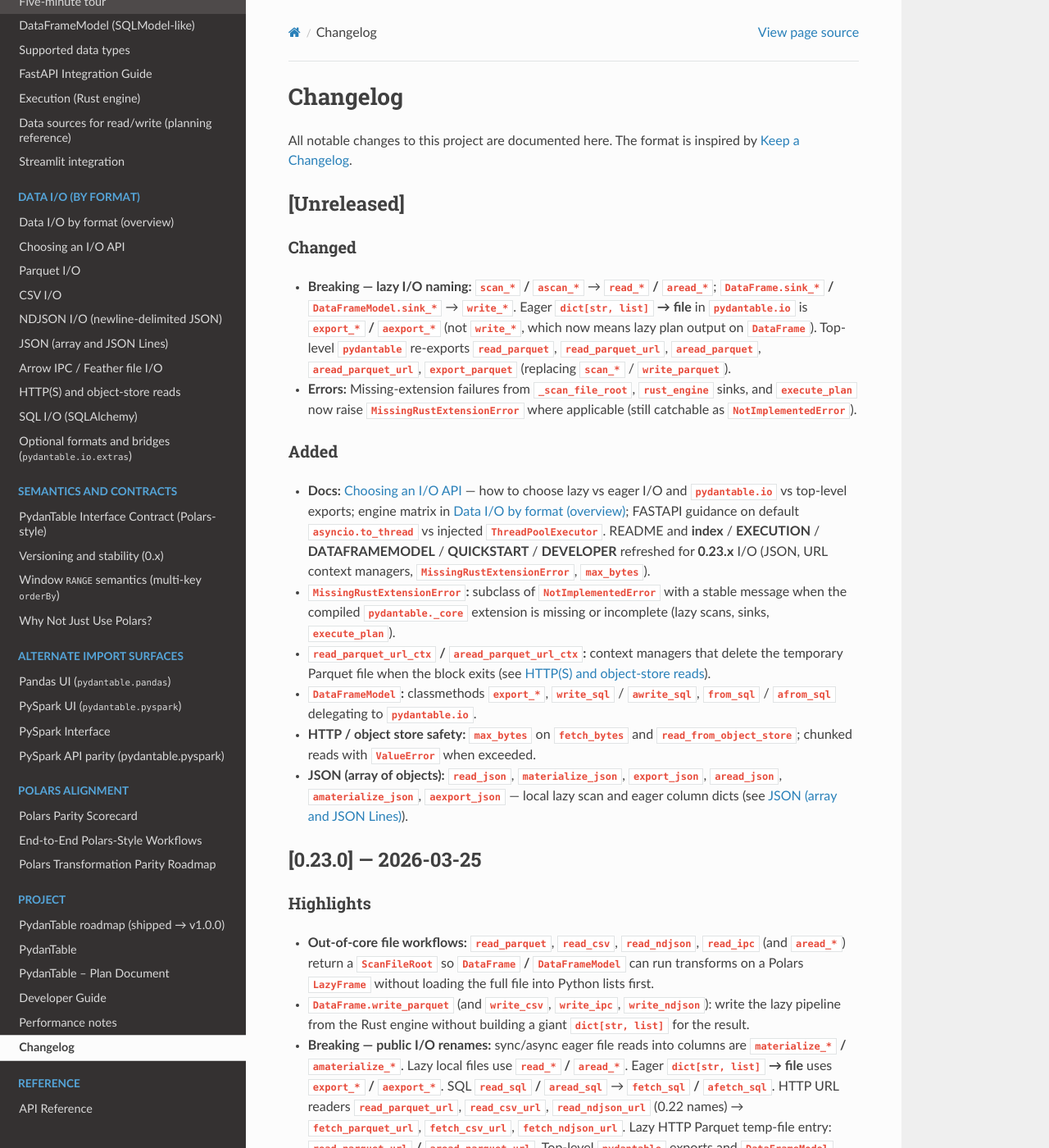
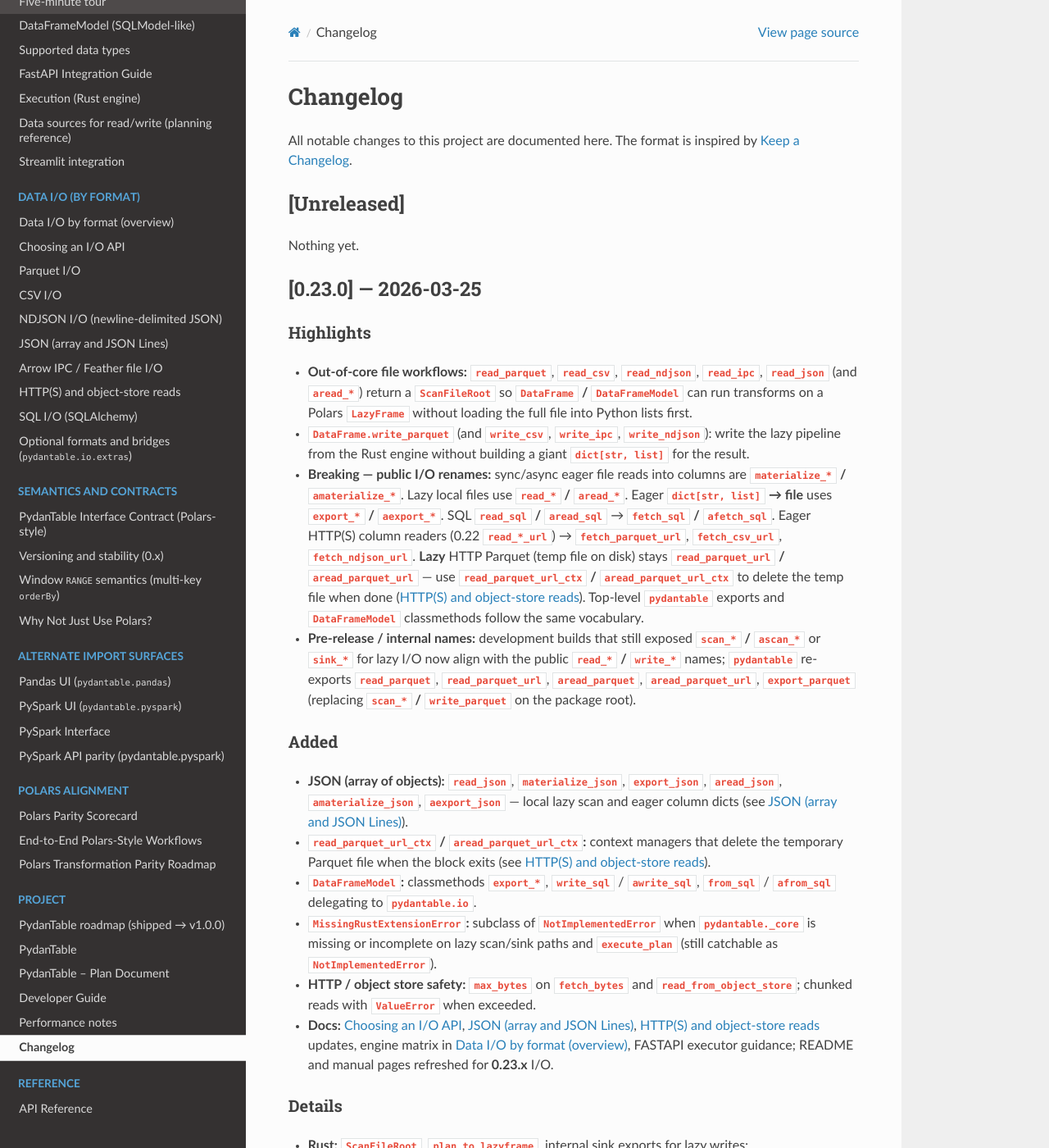
Before and after one commit to eddiethedean/pydantable, a Sphinx documentation site: the page built from docs/changelog.md, in a window 1280 px wide and 1400 px high. Shown: the whole window at 82% size. Built offline with Sphinx 7.4.7 and the Read the Docs theme 3.1.0, drawn with Linux system fonts in a browser that asks for light colours; the version number is read from the project's files by our own code; some of the changed text lies outside the part shown.

Commit message:
chore(release): consolidate 0.23.0 changelog and fix migration table
- Merge former [Unreleased] I/O items into [0.23.0]; leave [Unreleased] empty
- Clarify lazy vs eager HTTP Parquet (read_parquet_url vs fetch_*_url)
- DEVELOPER: tag examples use v0.23.0

```diff
--- a/docs/changelog.md
+++ b/docs/changelog.md
@@ -4,41 +4,40 @@
 
 ## [Unreleased]
 
-### Changed
-
-- **Breaking — lazy I/O naming:** **`scan_*` / `ascan_*`** → **`read_*` / `aread_*`**; **`DataFrame.sink_*` / `DataFrameModel.sink_*`** → **`write_*`**. Eager **`dict[str, list]` → file** in **`pydantable.io`** is **`export_*` / `aexport_*`** (not **`write_*`**, which now means lazy plan output on **`DataFrame`**). Top-level **`pydantable`** re-exports **`read_parquet`**, **`read_parquet_url`**, **`aread_parquet`**, **`aread_parquet_url`**, **`export_parquet`** (replacing **`scan_*`** / **`write_parquet`**).
-- **Errors:** Missing-extension failures from **`_scan_file_root`**, **`rust_engine`** sinks, and **`execute_plan`** now raise **`MissingRustExtensionError`** where applicable (still catchable as **`NotImplementedError`**).
-
-### Added
-
-- **Docs:** {doc}`IO_DECISION_TREE` — how to choose lazy vs eager I/O and **`pydantable.io`** vs top-level exports; engine matrix in {doc}`IO_OVERVIEW`; FASTAPI guidance on default **`asyncio.to_thread`** vs injected **`ThreadPoolExecutor`**. README and **index** / **EXECUTION** / **DATAFRAMEMODEL** / **QUICKSTART** / **DEVELOPER** refreshed for **0.23.x** I/O (JSON, URL context managers, **`MissingRustExtensionError`**, **`max_bytes`**).
-- **`MissingRustExtensionError`:** subclass of **`NotImplementedError`** with a stable message when the compiled **`pydantable._core`** extension is missing or incomplete (lazy scans, sinks, **`execute_plan`**).
-- **`read_parquet_url_ctx` / `aread_parquet_url_ctx`:** context managers that delete the temporary Parquet file when the block exits (see {doc}`IO_HTTP`).
-- **`DataFrameModel`:** classmethods **`export_*`**, **`write_sql`** / **`awrite_sql`**, **`from_sql`** / **`afrom_sql`** delegating to **`pydantable.io`**.
-- **HTTP / object store safety:** **`max_bytes`** on **`fetch_bytes`** and **`read_from_object_store`**; chunked reads with **`ValueError`** when exceeded.
-- **JSON (array of objects):** **`read_json`**, **`materialize_json`**, **`export_json`**, **`aread_json`**, **`amaterialize_json`**, **`aexport_json`** — local lazy scan and eager column dicts (see {doc}`IO_JSON`).
+Nothing yet.
 
 ## [0.23.0] — 2026-03-25
 
 ### Highlights
 
-- **Out-of-core file workflows:** **`read_parquet`**, **`read_csv`**, **`read_ndjson`**, **`read_ipc`** (and **`aread_*`**) return a **`ScanFileRoot`** so **`DataFrame` / `DataFrameModel`** can run transforms on a Polars **`LazyFrame`** without loading the full file into Python lists first.
+- **Out-of-core file workflows:** **`read_parquet`**, **`read_csv`**, **`read_ndjson`**, **`read_ipc`**, **`read_json`** (and **`aread_*`**) return a **`ScanFileRoot`** so **`DataFrame` / `DataFrameModel`** can run transforms on a Polars **`LazyFrame`** without loading the full file into Python lists first.
 - **`DataFrame.write_parquet`** (and **`write_csv`**, **`write_ipc`**, **`write_ndjson`**): write the lazy pipeline from the Rust engine without building a giant **`dict[str, list]`** for the result.
-- **Breaking — public I/O renames:** sync/async eager file reads into columns are **`materialize_*` / `amaterialize_*`**. Lazy local files use **`read_*` / `aread_*`**. Eager **`dict[str, list]` → file** uses **`export_*` / `aexport_*`**. SQL **`read_sql` / `aread_sql`** → **`fetch_sql` / `afetch_sql`**. HTTP URL readers **`read_parquet_url`**, **`read_csv_url`**, **`read_ndjson_url`** (0.22 names) → **`fetch_parquet_url`**, **`fetch_csv_url`**, **`fetch_ndjson_url`**. Lazy HTTP Parquet temp-file entry: **`read_parquet_url` / `aread_parquet_url`**. Top-level **`pydantable`** exports and **`DataFrameModel`** classmethods follow the same vocabulary.
+- **Breaking — public I/O renames:** sync/async eager file reads into columns are **`materialize_*` / `amaterialize_*`**. Lazy local files use **`read_*` / `aread_*`**. Eager **`dict[str, list]` → file** uses **`export_*` / `aexport_*`**. SQL **`read_sql` / `aread_sql`** → **`fetch_sql` / `afetch_sql`**. Eager HTTP(S) column readers (0.22 **`read_*_url`**) → **`fetch_parquet_url`**, **`fetch_csv_url`**, **`fetch_ndjson_url`**. **Lazy** HTTP Parquet (temp file on disk) stays **`read_parquet_url` / `aread_parquet_url`** — use **`read_parquet_url_ctx` / `aread_parquet_url_ctx`** to delete the temp file when done ({doc}`IO_HTTP`). Top-level **`pydantable`** exports and **`DataFrameModel`** classmethods follow the same vocabulary.
+- **Pre-release / internal names:** development builds that still exposed **`scan_*` / `ascan_*`** or **`sink_*`** for lazy I/O now align with the public **`read_*` / `write_*`** names; **`pydantable`** re-exports **`read_parquet`**, **`read_parquet_url`**, **`aread_parquet`**, **`aread_parquet_url`**, **`export_parquet`** (replacing **`scan_*` / `write_parquet`** on the package root).
+
+### Added
+
+- **JSON (array of objects):** **`read_json`**, **`materialize_json`**, **`export_json`**, **`aread_json`**, **`amaterialize_json`**, **`aexport_json`** — local lazy scan and eager column dicts (see {doc}`IO_JSON`).
+- **`read_parquet_url_ctx` / `aread_parquet_url_ctx`:** context managers that delete the temporary Parquet file when the block exits (see {doc}`IO_HTTP`).
+- **`DataFrameModel`:** classmethods **`export_*`**, **`write_sql`** / **`awrite_sql`**, **`from_sql`** / **`afrom_sql`** delegating to **`pydantable.io`**.
+- **`MissingRustExtensionError`:** subclass of **`NotImplementedError`** when **`pydantable._core`** is missing or incomplete on lazy scan/sink paths and **`execute_plan`** (still catchable as **`NotImplementedError`**).
+- **HTTP / object store safety:** **`max_bytes`** on **`fetch_bytes`** and **`read_from_object_store`**; chunked reads with **`ValueError`** when exceeded.
+- **Docs:** {doc}`IO_DECISION_TREE`, {doc}`IO_JSON`, {doc}`IO_HTTP` updates, engine matrix in {doc}`IO_OVERVIEW`, FASTAPI executor guidance; README and manual pages refreshed for **0.23.x** I/O.
 
 ### Details
 
-- **Rust:** **`ScanFileRoot`**, **`plan_to_lazyframe`**, internal **`sink_*`** exports for lazy writes; join/groupby/reshape entrypoints work with lazy file roots where implemented (see **`EXECUTION`** matrix).
+- **Rust:** **`ScanFileRoot`**, **`plan_to_lazyframe`**, internal sink exports for lazy writes; join/groupby/reshape entrypoints work with lazy file roots where implemented (see {doc}`EXECUTION` matrix).
 - **Python:** **`read_csv_stdin`** uses **`materialize_csv`** internally.
-- **Docs:** {doc}`EXECUTION` memory model and streaming/collect compatibility matrix ( **`PYDANTABLE_ENGINE_STREAMING`** reserved); {doc}`DATA_IO_SOURCES`, {doc}`FASTAPI`, {doc}`INTERFACE_CONTRACT`, {doc}`ROADMAP`, {doc}`README`.
+- **Docs:** {doc}`EXECUTION` memory model and streaming/collect compatibility matrix (**`PYDANTABLE_ENGINE_STREAMING`** reserved); {doc}`DATA_IO_SOURCES`, {doc}`FASTAPI`, {doc}`INTERFACE_CONTRACT`, {doc}`ROADMAP`, {doc}`README`.
 
 ### Migration (from 0.22.x)
 
-| Removed | Use instead |
-|---------|-------------|
-| **`read_parquet`**, **`aread_parquet`**, … | **`materialize_parquet`**, **`amaterialize_parquet`**, … |
+| Old (0.22.x) | Use instead (0.23.0) |
+|--------------|----------------------|
+| Eager file → **`dict[str, list]`** via **`read_parquet`**, **`aread_parquet`**, … | **`materialize_parquet`**, **`amaterialize_parquet`**, … |
 | **`read_sql`**, **`aread_sql`** | **`fetch_sql`**, **`afetch_sql`** |
-| **`read_parquet_url`**, … | **`fetch_parquet_url`**, … |
+| Eager URL → columns via **`read_parquet_url`** / **`read_csv_url`** / **`read_ndjson_url`** | **`fetch_parquet_url`**, **`fetch_csv_url`**, **`fetch_ndjson_url`** |
+| Lazy HTTP Parquet (unchanged name, new cleanup helpers) | Still **`read_parquet_url`** / **`aread_parquet_url`**; prefer **`read_parquet_url_ctx`** / **`aread_parquet_url_ctx`** for automatic temp-file removal |
 | Large local file, filter → Parquet out | **`read_parquet`** + transforms + **`DataFrame.write_parquet`** |
 
 ## [0.22.0] — 2026-03-25
```
Also changed, not shown: docs/DEVELOPER.md (+2 -2 lines).
